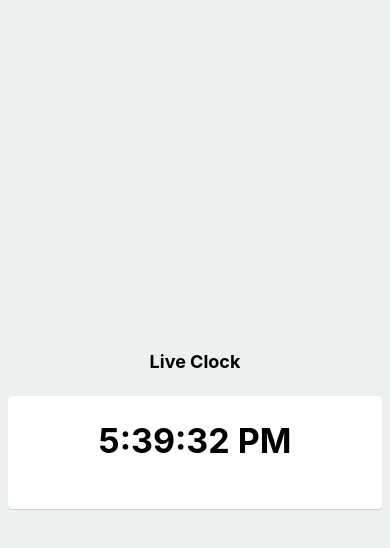
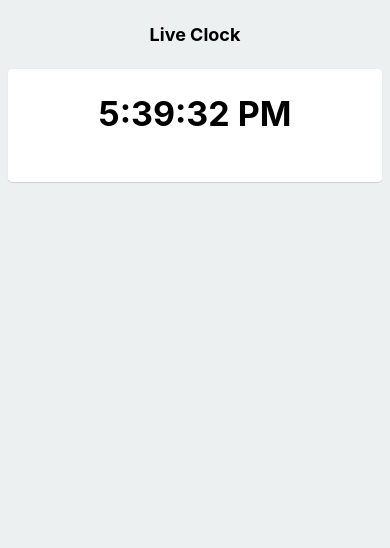
Before and after one commit to D-Coder135/LiveClock_React-Native, a React Native app: screen / in a window 390 px wide. Shown: the top 548 px of the page. Built offline with nearby package versions, Linux system fonts and the light colour scheme.

Commit message:
comment out some part of the code

```diff
--- a/App.js
+++ b/App.js
@@ -24,7 +24,7 @@ export default function App() {
 const styles = StyleSheet.create({
   container: {
     flex: 1,
-    justifyContent: 'center',
+    // justifyContent: 'center',
     paddingTop: Constants.statusBarHeight,
     backgroundColor: '#ecf0f1',
     padding: 8,
```
